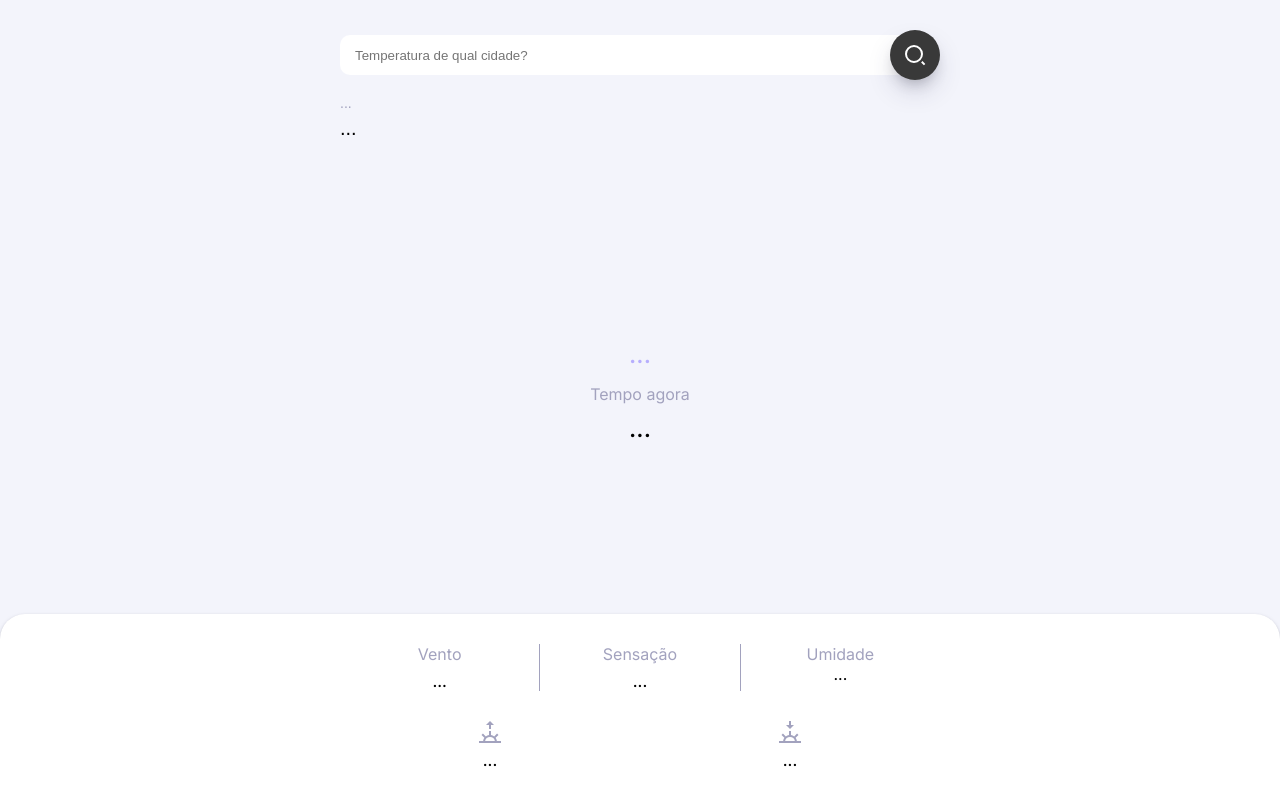
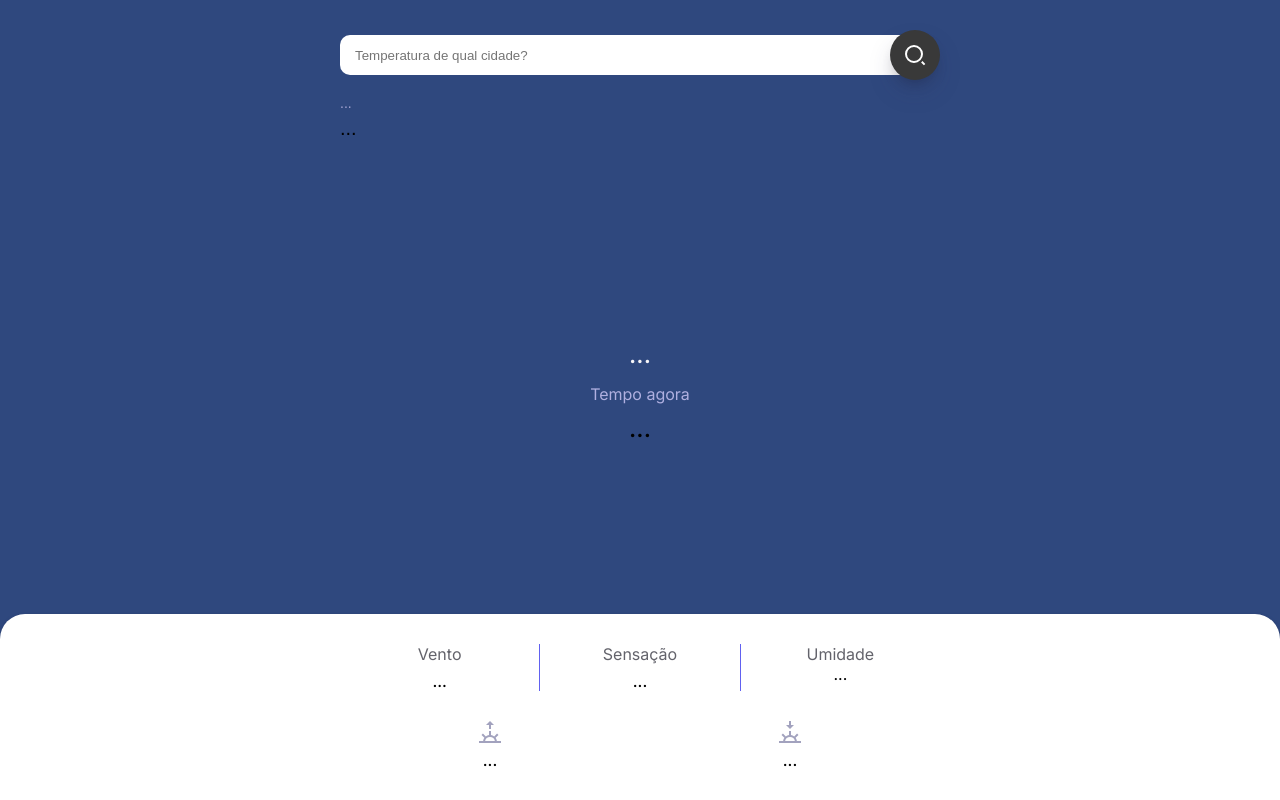
Before and after one commit to devsfabio/SnapClima, a plain HTML site: page index.html in a window 1280 px wide. Drawn offline with Linux system fonts and the light colour scheme.

Commit message:
background

```diff
--- a/style.css
+++ b/style.css
@@ -3,7 +3,7 @@
   padding: 0;
 }
 body {
-  background: #f3f4fb;
+  background: #2f487e;
   font-family: "inter", "sans-serif";
 }
 .header,
@@ -53,7 +53,7 @@ body {
   font-family: "ubunto", sans-serif;
 }
 .header__current-date {
-  color: #a2a2be;
+  color: #a3a3d1;
   font-size: 14px;
   margin-top: 15px;
 }
@@ -73,14 +73,14 @@ body {
   margin-top: 15px;
 }
 .current-temperature__description {
-  color: #b6aefd;
+  color: #f6f5f8;
   font-weight: 500;
   font-size: 24px;
   margin-top: 30px;
 }
 .current-temperature__info-label {
   margin-top: 15px;
-  color: #a2a2be;
+  color: #b0b0e0;
 }
 .current-temperature__current-temperature {
   font-size: 24px;
@@ -105,13 +105,13 @@ body {
   display: flex;
   flex-direction: column;
   align-items: center;
-  border-right: 1px solid #a2a2be;
+  border-right: 1px solid #6161f0;
 }
 .temperature-details__item:last-child {
   border: none;
 }
 .temperature-details__label {
-  color: #a2a2be;
+  color: #63636b;
 }
 .temperature-details__value,
 .sunset-sunrise__value {
```
